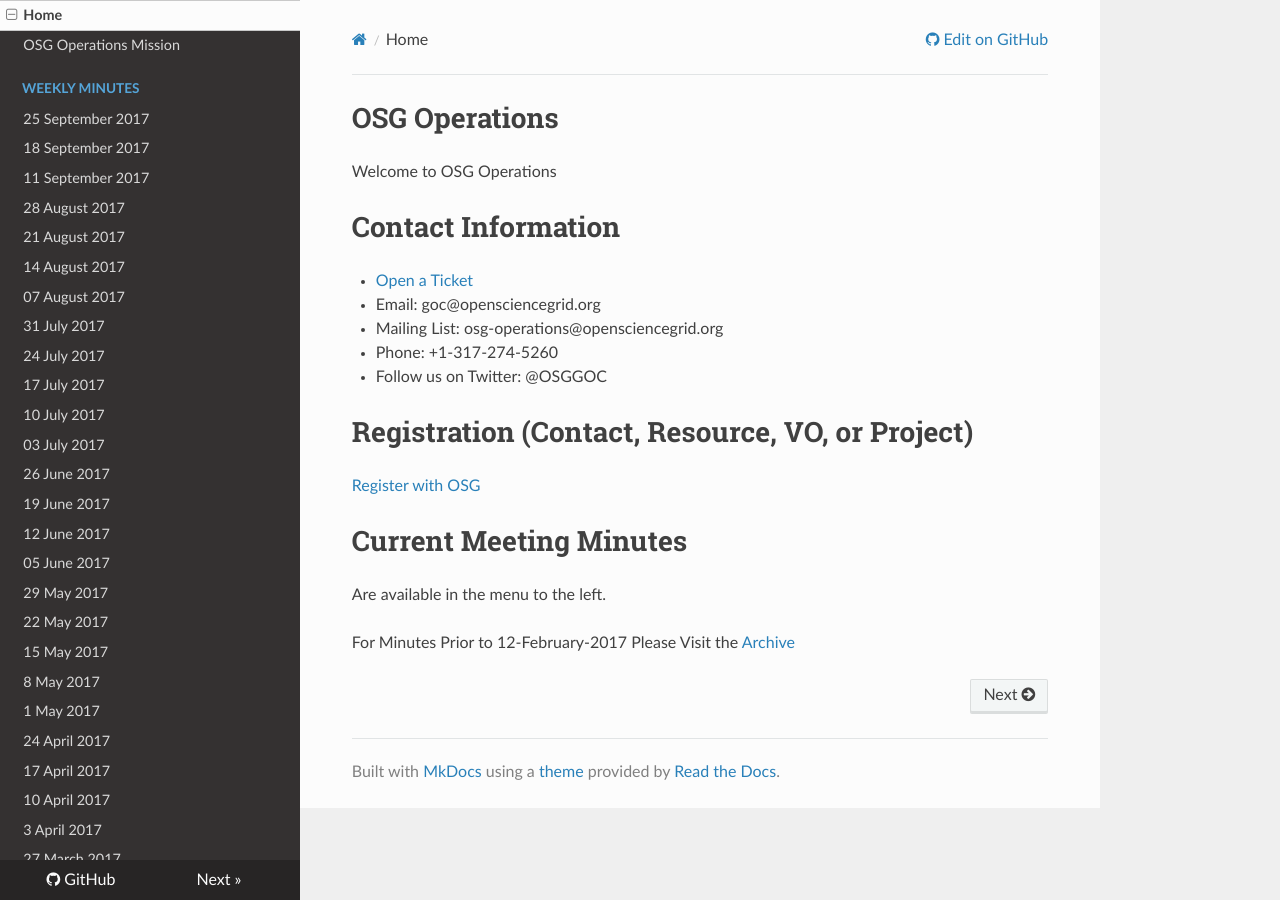
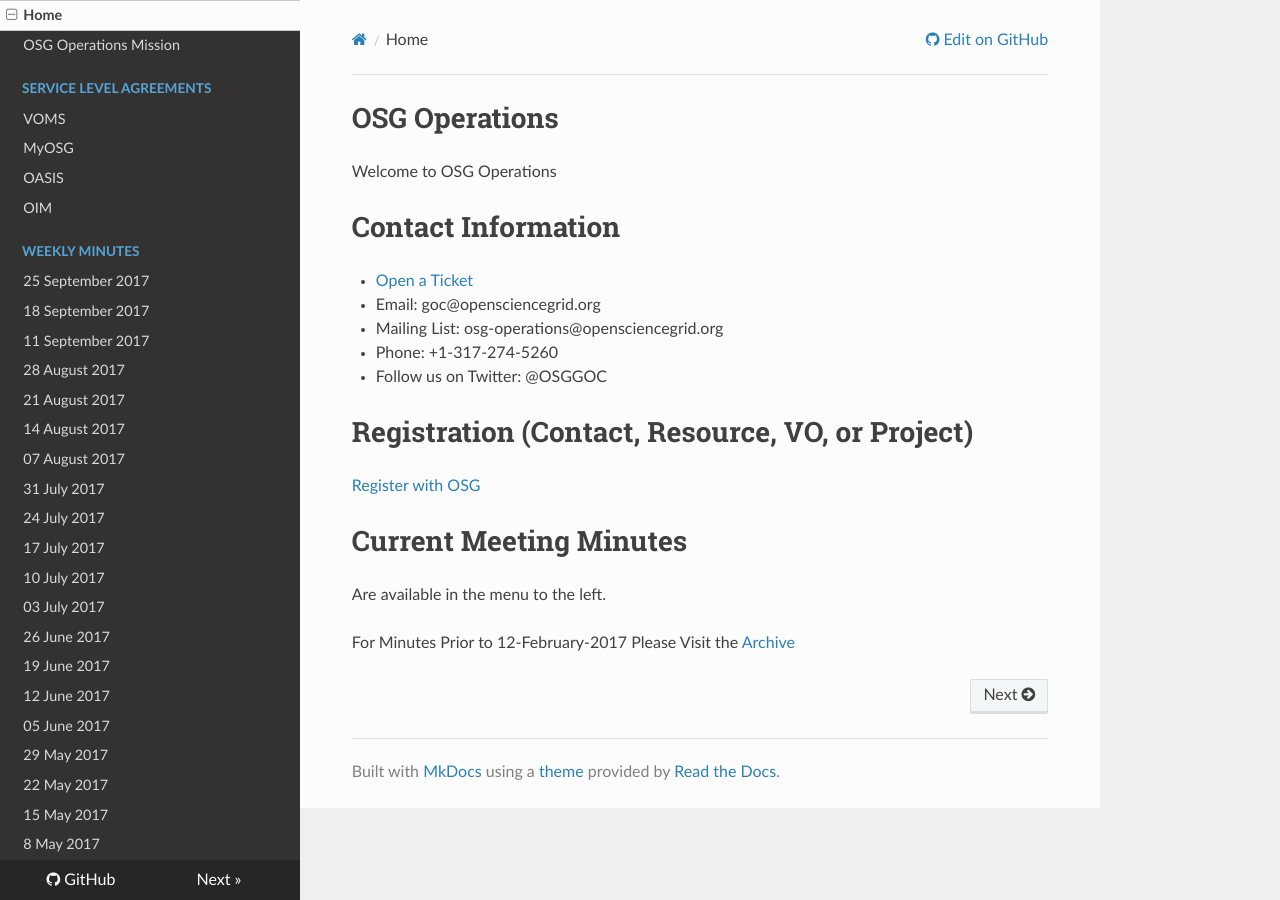
Before and after one commit to osg-htc/operations, an MkDocs documentation site: the page built from docs/index.md, in a window 1280 px wide. Built offline with MkDocs 1.6.1, drawn with Linux system fonts in a browser that asks for light colours; nearby versions of some CDN libraries; old or Windows-style settings are respelled for this version of MkDocs; some of the changed lines change nothing that is shown.

Commit message:
Update mkdocs.yml

```diff
--- a/mkdocs.yml
+++ b/mkdocs.yml
@@ -9,6 +9,11 @@ extra_css:
 pages:
 - Home: 'index.md'
 - OSG Operations Mission: 'mission.md'
+- Service Level Agreements:
+  - 'VOMS': 'SLA/voms.md'
+  - 'MyOSG': 'SLA/myosg.md'
+  - 'OASIS': 'SLA/oasis-replica.md'
+  - 'OIM': 'SLA/oim.md'
 - Weekly Minutes:
   - '25 September 2017': 'WeeklyMinutes/25Sep2017.md'
   - '18 September 2017': 'WeeklyMinutes/18Sep2017.md'
@@ -39,11 +44,6 @@ pages:
   - '20 March 2017': 'WeeklyMinutes/20Mar2017.md'
   - '13 March 2017': 'WeeklyMinutes/13Mar2017.md'
   - '27 February 2017': 'WeeklyMinutes/27Feb2017.md'
-- Service Level Agreements:
-  - 'VOMS': 'SLA/voms.md'
-  - 'MyOSG': 'SLA/myosg.md'
-  - 'OASIS': 'SLA/oasis-replica.md'
-  - 'OIM': 'SLA/oim.md'
 
 markdown_extensions:
   - admonition
```
